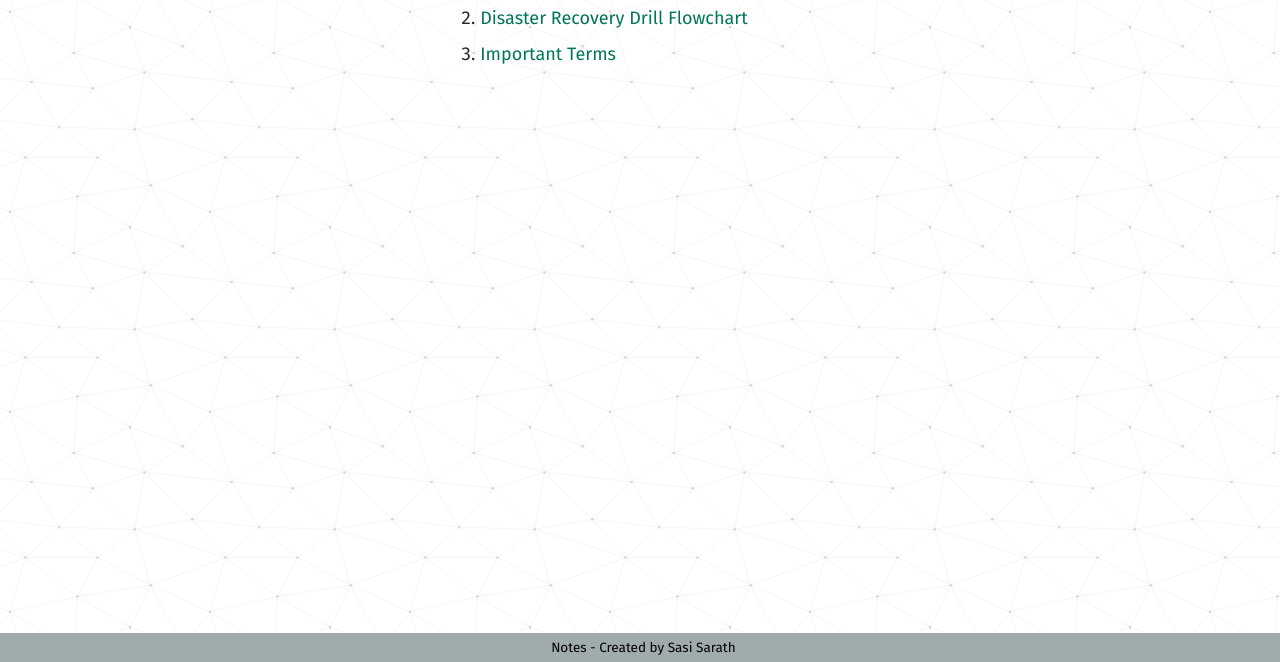
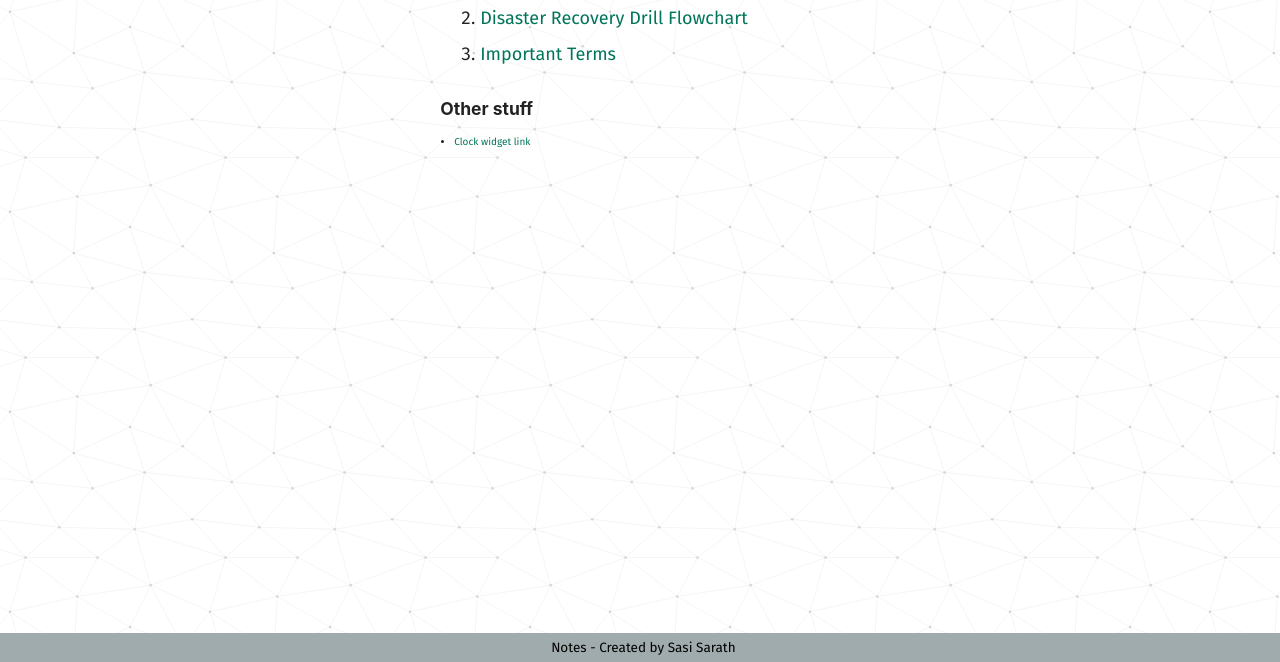
Before and after one commit to sasiqwerty/Notes-for-AI, a plain HTML site: page index.html in a window 1280 px wide. Shown: the part 138-800 px from the top of the page. Drawn offline with Linux system fonts and the light colour scheme; a script that the page names is missing.

Commit message:
links updated

```diff
--- a/index.html
+++ b/index.html
@@ -32,6 +32,12 @@
 				<li><a href="/Dis-Rec/Imp-Terms.html">Important Terms</a></li>
 			</ol>
 		</div>
+		<div style="font-size: 1rem;">
+			<h3>Other stuff</h3>
+			<ul>
+				<li><a href="https://www.worldtimebuddy.com/cst-to-ist-converter?pl=1&lid=6,30,1269843&h=6&hf=1">Clock widget link</a></li>
+			</ul>
+		</div>
 	</body>
 	<footer>Notes - Created by Sasi Sarath</footer>
 </html>
```
